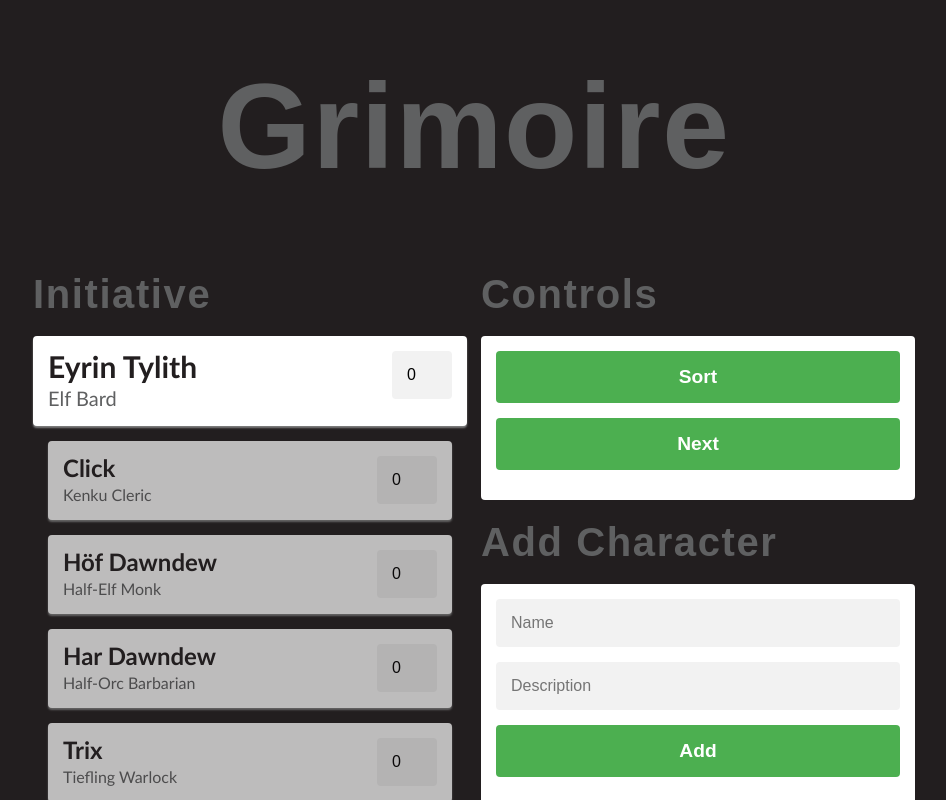
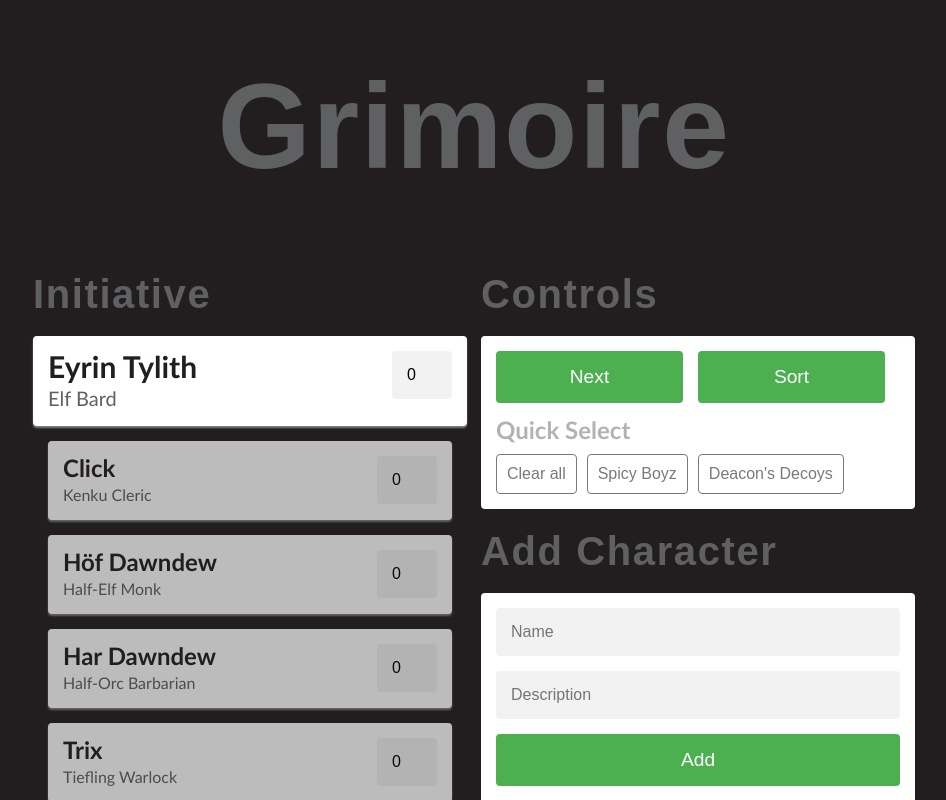
Before and after one commit to SpicyBoyz/grimoire, a React (Create React App) app: page / in a window 1280 px wide. Shown: the top 800 px of the page, without its empty margins (166-1112 px from the left). Built offline with nearby package versions, Linux system fonts and the light colour scheme; a web font is replaced by a local one.

Commit message:
Button styling

```diff
--- a/src/App.css
+++ b/src/App.css
@@ -25,7 +25,6 @@ h1 {
 }
 
 h2 {
-  font-family: 'deutsch_gothicnormal', Arial, sans-serif;
   font-size: 1.5em;
   font-weight: bold;
   margin-bottom: 0.5em;
@@ -69,25 +68,33 @@ h2 {
 
 .buttons {
   display: flex;
+  justify-content: space-between;
+}
+
+.buttons button {
+  flex: 1;
+  margin-right: 15px;
 }
 
 button {
-  background: #4caf50;
+  background: #ffffff;
   outline: 0;
-  border: 0;
+  border: 1px solid #7a7a7a;
   border-radius: 4px;
   padding: 10px;
   margin-right: 10px;
   font-size: 1em;
-  font-weight: bold;
-  color: #ffffff;
+  color: #7a7a7a;
   cursor: pointer;
 }
 
-.action-button {
+.primary-button {
   width: 100%;
+  border: 0;
   display: block;
   padding: 15px;
-  margin-bottom: 15px;
+  margin: 0 0 15px 0;
   font-size: 1.2em;
+  background: #4caf50;
+  color: #ffffff;
 }
--- a/src/App.js
+++ b/src/App.js
@@ -176,19 +176,20 @@ class App extends Component {
           <div className="column">
             <h1>Controls</h1>
             <div className="card">
-              <button className="action-button" onClick={this.sortPlayers}>
-                Sort
-              </button>
-              <button className="action-button" onClick={this.advancePlayers}>
-                Next
-              </button>
-            </div>
-            <h1>Add Character</h1>
-            <Form addPlayer={this.addPlayer} />
+              <div className="buttons">
+                <button
+                  className="primary-button"
+                  onClick={this.advancePlayers}
+                >
+                  Next
+                </button>
+                <button className="primary-button" onClick={this.sortPlayers}>
+                  Sort
+                </button>
+              </div>
 
-            <div className="card">
-              <h2>Quick Select</h2>
-              <div className="buttons">
+              <div>
+                <h2>Quick Select</h2>
                 <button onClick={this.loadPlayers}>Clear all</button>
                 <button onClick={this.loadPlayers} value={spicyBoyz}>
                   Spicy Boyz
@@ -198,6 +199,9 @@ class App extends Component {
                 </button>
               </div>
             </div>
+
+            <h1>Add Character</h1>
+            <Form addPlayer={this.addPlayer} />
           </div>
         </div>
       </div>
--- a/src/components/Form/Form.js
+++ b/src/components/Form/Form.js
@@ -70,7 +70,7 @@ class Form extends React.Component {
             onChange={this.handleTermChange}
           />
         </form>
-        <button className="action-button" onClick={this.handleClick}>
+        <button className="primary-button" onClick={this.handleClick}>
           Add
         </button>
       </div>
```
